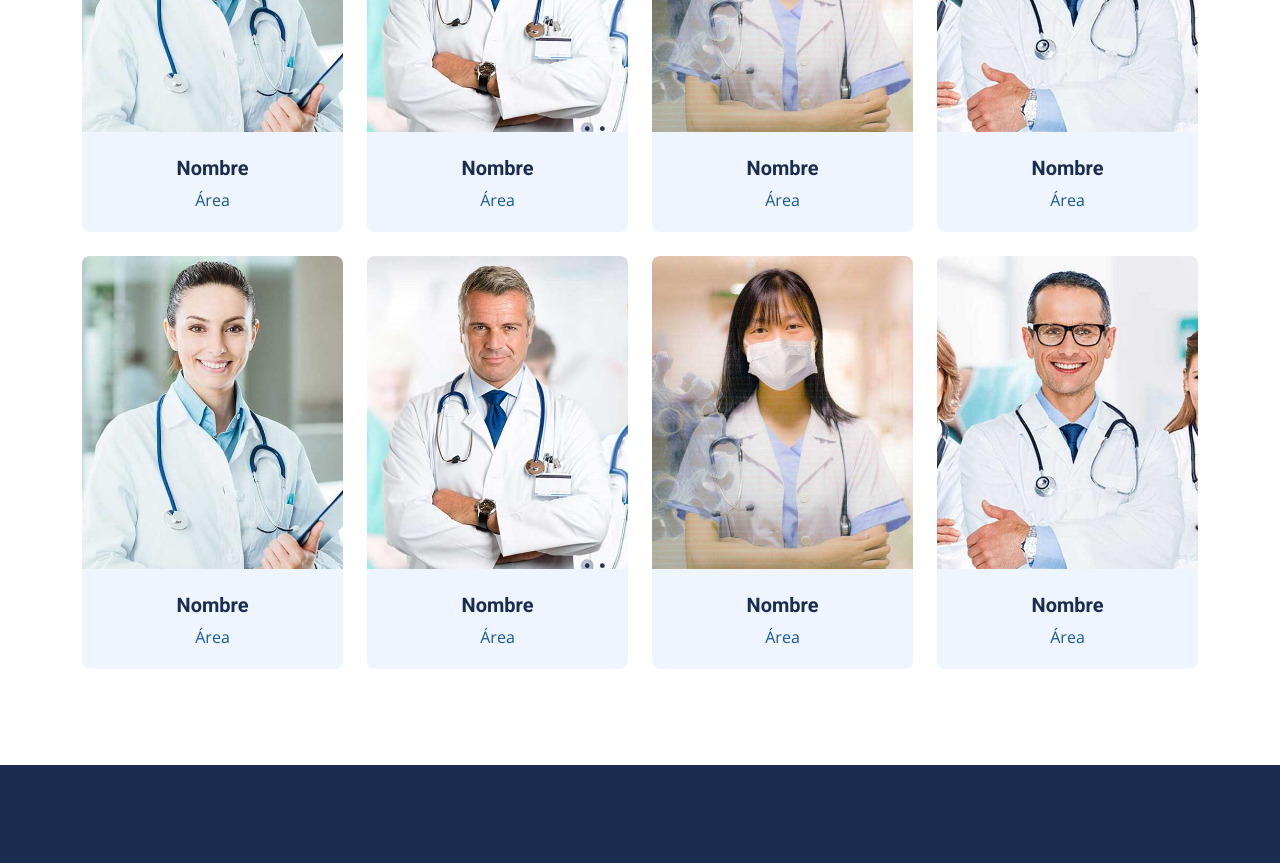
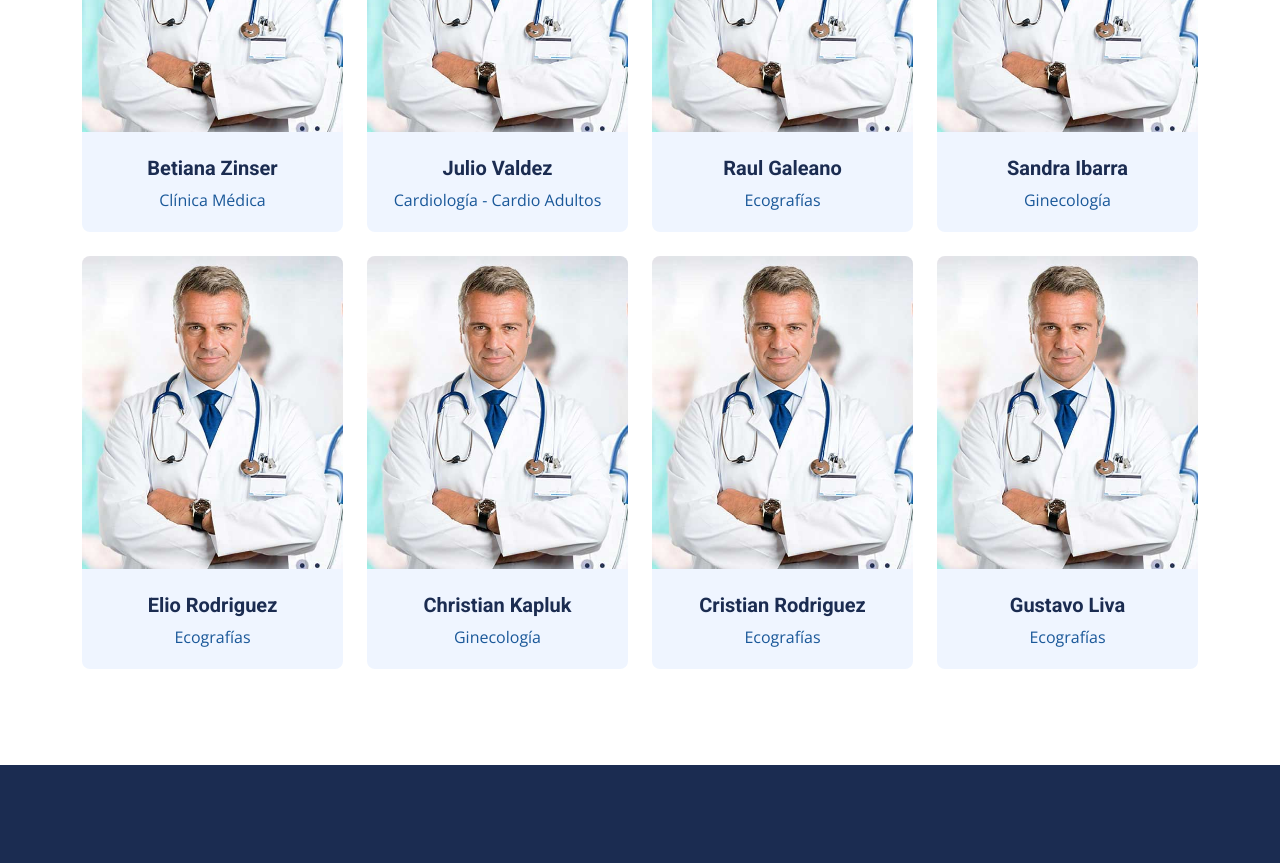
Before and after one commit to emma-devmusic/clinica-giuliani, a React (Vite) app: page /team in a window 1280 px wide. Shown: the part 860-1723 px from the top of the page. Built offline with nearby package versions, Linux system fonts and the light colour scheme.

Commit message:
dataDoctors

```diff
--- a/src/components/navbar/navbar.css
+++ b/src/components/navbar/navbar.css
@@ -6,11 +6,7 @@
     width: 100%;
     height: auto;
     border-radius: 50%;
-<<<<<<< HEAD
-    border: 1px solid transparent;
-=======
     /* border: 1px solid rgb(199, 199, 199); */
->>>>>>> ab04592506a6960c0a930ac8a3645083bcc25fc7
     /* box-shadow: 0 0 3px 0px #1A5899; */
 }
 
--- a/src/components/team/Profile.tsx
+++ b/src/components/team/Profile.tsx
@@ -12,7 +12,7 @@ export const Profile = ({docImage, docName, area }: Props) => {
         <div className="col-lg-3 col-md-6 wow fadeInUp" data-wow-delay="0.1s">
             <div className="team-item position-relative rounded overflow-hidden">
                 <div className="overflow-hidden">
-                    <img className="img-fluid" src={`img/team-${docImage}.jpg`} alt="" />
+                    <img className="img-fluid" src={`img/team-${2}.jpg`} alt="" />
                 </div>
                 <div className="team-text bg-light text-center p-4">
                     <h5>{docName}</h5>
--- a/src/components/team/Team.tsx
+++ b/src/components/team/Team.tsx
@@ -1,17 +1,11 @@
 import { useEffect, useState } from 'react';
+import { Profile } from './Profile';
+import { dataDoctors } from './dataDoctors';
 
 type TeamTypes = { totalDoctors: number }
 
 export const Team = ( {totalDoctors}:TeamTypes ) => {
 
-    const [arrayDoctors, setArray] = useState<number[]>([])
-    useEffect(() => {
-        let array = []
-        for (let i = 1; i <= totalDoctors; i++) {
-            array.push(i)
-        }
-        setArray(array)
-    }, [])
 
     return (
         <div className="container-xxl py-5">
@@ -22,24 +16,13 @@ export const Team = ( {totalDoctors}:TeamTypes ) => {
                 </div>
                 <div className="row g-4">
                     {
-                        arrayDoctors.map( (doc,i) =>
-
-                            <div className="col-lg-3 col-md-6 wow fadeInUp" key={i} data-wow-delay="0.1s">
-                                <div className="team-item position-relative rounded overflow-hidden">
-                                    <div className="overflow-hidden">
-                                        <img className="img-fluid" src={`img/team-${doc}.jpg`} alt=""/>
-                                    </div>
-                                    <div className="team-text bg-light text-center p-4">
-                                        <h5>Nombre</h5>
-                                        <p className="text-primary">Área</p>
-                                        <div className="team-social text-center">
-                                            <a className="btn btn-square" href=""><i className="fab fa-facebook-f"></i></a>
-                                            <a className="btn btn-square" href=""><i className="fab fa-twitter"></i></a>
-                                            <a className="btn btn-square" href=""><i className="fab fa-instagram"></i></a>
-                                        </div>
-                                    </div>
-                                </div>
-                            </div>
+                        dataDoctors.map( (doc,i) =>
+                            (i < totalDoctors) && <Profile
+                                docName={doc.firstName + ' ' + doc.lastName}
+                                area={doc.area}
+                                docImage={''}
+                                key={i}
+                            />
                         )
                     }
 
--- a/src/components/team/dataDoctors.ts
+++ b/src/components/team/dataDoctors.ts
@@ -1,6 +1,257 @@
-export const doctors = [
+export const dataDoctors = [
     {
-        id: 0,
-        name: ''
-    }
-]
+        lastName: "Zinser",
+        firstName: "Betiana",
+        tuition: "-",
+        area: "Clínica Médica",
+        publicServiceMode: "Turno Programado",
+        schedules: "Hora Indicada",
+        days: "Todos los Días"
+    },
+    {
+        lastName: "Valdez",
+        firstName: "Julio",
+        tuition: "-",
+        area: "Cardiología - Cardio Adultos",
+        publicServiceMode: "Turno Programado",
+        schedules: "Hora Indicada",
+        days: "1 vez por mes"
+    },
+    {
+        lastName: "Galeano",
+        firstName: "Raul",
+        tuition: "-",
+        area: "Ecografías",
+        publicServiceMode: "Turno Programado",
+        schedules: "Hora Indicada",
+        days: "Todos los Días"
+    },
+    {
+        lastName: "Ibarra",
+        firstName: "Sandra",
+        tuition: "-",
+        area: "Ginecología",
+        publicServiceMode: "Turno Programado",
+        schedules: "Hora Indicada",
+        days: "Todos los Días"
+    },
+    {
+        lastName: "Rodriguez",
+        firstName: "Elio",
+        tuition: "-",
+        area: "Ecografías",
+        publicServiceMode: "Turno Programado",
+        schedules: "Hora Indicada",
+        days: "Todos los Días"
+    },
+    {
+        lastName: "Kapluk",
+        firstName: "Christian",
+        tuition: "-",
+        area: "Ginecología",
+        publicServiceMode: "Turno Programado",
+        schedules: "Hora Indicada",
+        days: "Todos los Días"
+    },
+    {
+        lastName: "Rodriguez",
+        firstName: "Cristian",
+        tuition: "-",
+        area: "Ecografías",
+        publicServiceMode: "Turno Programado",
+        schedules: "Hora Indicada",
+        days: "Todos los Días"
+    },
+    {
+        lastName: "Liva",
+        firstName: "Gustavo",
+        tuition: "-",
+        area: "Ecografías",
+        publicServiceMode: "Turno Programado",
+        schedules: "Hora Indicada",
+        days: "Todos los Días"
+    },
+    {
+        lastName: "Castillo",
+        firstName: "Elias Hernan",
+        tuition: "-",
+        area: "Jefe de Internación Sala Común",
+        publicServiceMode: "",
+        schedules: "",
+        days: "Todos los Días"
+    },
+    {
+        lastName: "Ramos",
+        firstName: "Mabel Florencia",
+        tuition: "-",
+        area: "Jefa de Sala en Terapia Intensiva - Unidad Coronaria",
+        publicServiceMode: "",
+        schedules: "",
+        days: "Todos los Días"
+    },
+    {
+        lastName: "Meana",
+        firstName: "Julio",
+        tuition: "-",
+        area: "Pediatría",
+        publicServiceMode: "Orden de Llegada",
+        schedules: "8 - 12 y 16 - 20",
+        days: "Todos los Días"
+    },
+
+    {
+        lastName: "Wendler",
+        firstName: "Gisela",
+        tuition: "-",
+        area: "Ginecología",
+        publicServiceMode: "Turno Programado",
+        schedules: "Hora Indicada",
+        days: "Todos los Días"
+    },
+    {
+        lastName: "Liva",
+        firstName: "Gustavo",
+        tuition: "-",
+        area: "Ginecología",
+        publicServiceMode: "Turno Programado",
+        schedules: "Hora Indicada",
+        days: "Todos los Días"
+    },
+
+    {
+        lastName: "Berecochea",
+        firstName: "Olga",
+        tuition: "-",
+        area: "Ginecología - Mastóloga",
+        publicServiceMode: "Turno Programado",
+        schedules: "Hora Indicada",
+        days: "1 Vez Por Mes"
+    },
+    {
+        lastName: "Prividori",
+        firstName: "Gianela",
+        tuition: "-",
+        area: "Ginecología - Mastóloga",
+        publicServiceMode: "Turno Programado",
+        schedules: "Hora Indicada",
+        days: "1 Vez Por Mes"
+    },
+    {
+        lastName: "Martinez",
+        firstName: "Cesar",
+        tuition: "-",
+        area: "Gastroenterología",
+        publicServiceMode: "Orden de Llegada",
+        schedules: "8 - 12 y 16 - 20",
+        days: "Todos los Días"
+    },
+    {
+        lastName: "Aguirre",
+        firstName: "Ernesto",
+        tuition: "-",
+        area: "Cardiología - Cardio Infantil",
+        publicServiceMode: "Turno Programado",
+        schedules: "Hora Indicada",
+        days: "1 Vez Por Mes"
+    },
+
+    {
+        lastName: "Torgoff",
+        firstName: "Federico",
+        tuition: "-",
+        area: "Cirugía",
+        publicServiceMode: "Orden de Llegada",
+        schedules: "8 - 12 y 16 - 20",
+        days: "Todos los Días"
+    },
+    {
+        lastName: "Rodriguez",
+        firstName: "Elio",
+        tuition: "-",
+        area: "Cirugía",
+        publicServiceMode: "Turno Programado",
+        schedules: "Hora Indicada",
+        days: "Todos los Días"
+    },
+    {
+        lastName: "Rodriguez",
+        firstName: "Cristian",
+        tuition: "-",
+        area: "Cirugía",
+        publicServiceMode: "Turno Programado",
+        schedules: "Hora Indicada",
+        days: "Todos los Días"
+    },
+    {
+        lastName: "Obregon",
+        firstName: "Luis",
+        tuition: "-",
+        area: "Otorrinolaringología",
+        publicServiceMode: "Turno Programado",
+        schedules: "Hora Indicada",
+        days: "1 Vez Por Mes"
+    },
+    {
+        lastName: "Paz",
+        firstName: "Rolando",
+        tuition: "-",
+        area: "Traumatología",
+        publicServiceMode: "Orden de Llegada",
+        schedules: "8 - 12 y 16 - 20",
+        days: "Todos los Días"
+    },
+    {
+        lastName: "Sanchez",
+        firstName: "Gonzalo",
+        tuition: "-",
+        area: "Traumatología",
+        publicServiceMode: "Turno Programado",
+        schedules: "Hora Indicada",
+        days: "Todos los Días"
+    },
+    {
+        lastName: "Longoni",
+        firstName: "Natalia",
+        tuition: "-",
+        area: "Alergista",
+        publicServiceMode: "Turno Programado",
+        schedules: "Hora Indicada",
+        days: "1 Vez Por Mes"
+    },
+    {
+        lastName: "Tomei",
+        firstName: "Mauricio",
+        tuition: "-",
+        area: "Neurología - Electroencefalograma - Electromiograma",
+        publicServiceMode: "Turno Programado",
+        schedules: "Hora Indicada",
+        days: "Todos los Días"
+    },
+    {
+        lastName: "Maluk",
+        firstName: "Daniel",
+        tuition: "-",
+        area: "Bioquímico - Laboratorio",
+        publicServiceMode: "Orden de Llegada",
+        schedules: "7hs - 13hs",
+        days: "Todos los Días"
+    },
+    {
+        lastName: "Alvarez",
+        firstName: "Lourdes",
+        tuition: "-",
+        area: "Bioquímica - Laboratorio",
+        publicServiceMode: "Orden de Llegada",
+        schedules: "7hs - 13hs",
+        days: "Todos los Días"
+    },
+    {
+        lastName: "Bolgietti",
+        firstName: "Jorge",
+        tuition: "-",
+        area: "Guardias Rotativas",
+        publicServiceMode: "Orden de Llegada",
+        schedules: "",
+        days: ""
+    },
+];
```
